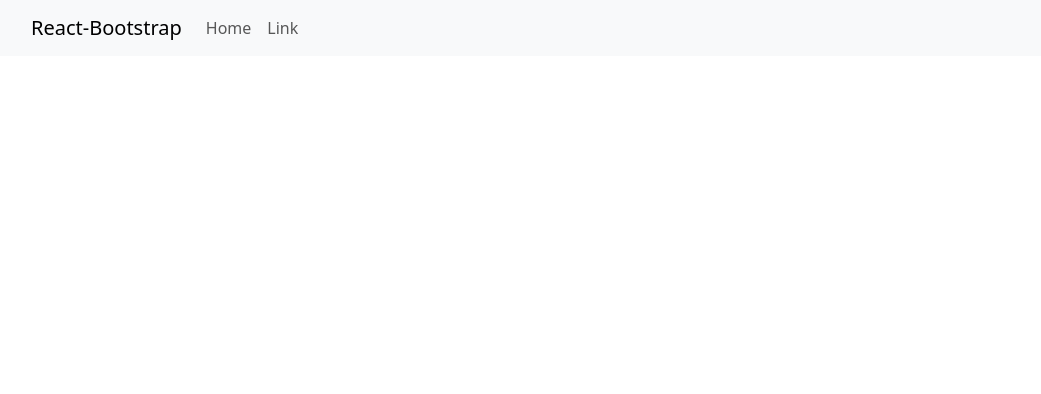
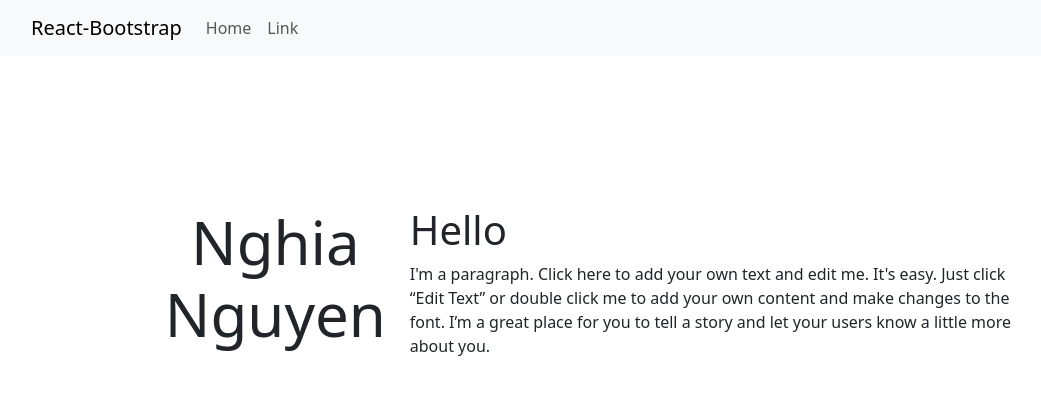
Before and after one commit to ntn20112006/PersonalWebsite, a React (Create React App) app in the folder PersonalWebsite/: page / in a window 1280 px wide. Shown: the top 394 px of the page, without its empty margins (51-1092 px from the left). Built offline with nearby package versions, Linux system fonts and the light colour scheme.

Commit message:
Add About Me Content Template

```diff
--- /dev/null
+++ b/PersonalWebsite/src/AboutMeContent.css
@@ -0,0 +1,37 @@
+.mainContent {
+    overflow: hidden;
+    min-width: 900px;
+}
+
+.mainContentContainer {
+    display: flex;
+    align-self: center;
+    margin: 0 15%;
+    margin-top: 150px;
+}
+
+.mainContentTitle {
+    display: flex;
+    flex-direction: column;
+    width: 30%;
+    height: 100%;
+    align-items: center;
+}
+
+#mainContentTitleName {
+    text-align: center;
+    font-size: 60px;
+}
+
+.mainContentAboutMe {
+    width: 70%;
+    height: 100%;
+}
+
+#mainContentAboutMeTitle {
+    font-size: 40px;
+}
+
+#mainContentAboutMeDescription {
+    font-size: 16px;
+}
--- /dev/null
+++ b/PersonalWebsite/src/AboutMeContent.js
@@ -0,0 +1,19 @@
+import './AboutMeContent.css';
+
+function AboutMeContent() {
+    return (
+        <div class="mainContent">
+            <div class="mainContentContainer">
+                <div class="mainContentTitle">
+                    <h1 id="mainContentTitleName">Nghia{"\n"}Nguyen</h1>
+                </div>
+                <div class="mainContentAboutMe">
+                    <h1 id='mainContentAboutMeTitle'>Hello</h1>
+                    <p id='mainContentAboutMeDescription'>I'm a paragraph. Click here to add your own text and edit me. It's easy. Just click “Edit Text” or double click me to add your own content and make changes to the font.{"\n\n"}I’m a great place for you to tell a story and let your users know a little more about you.</p>
+                </div>
+            </div>
+        </div>
+    );
+}
+
+export default AboutMeContent;
--- a/PersonalWebsite/src/App.js
+++ b/PersonalWebsite/src/App.js
@@ -1,9 +1,13 @@
 import './App.css';
 import NavBar from './NavBar';
+import AboutMeContent from './AboutMeContent';
 
 function App() {
   return (
-    <NavBar/>
+    <div>
+      <NavBar/>
+      <AboutMeContent/>
+    </div>
   );
 }
 
--- a/PersonalWebsite/src/NavBar.css
+++ /dev/null
@@ -1,3 +0,0 @@
-.navBar {
-    background-color: black;
-}
```
